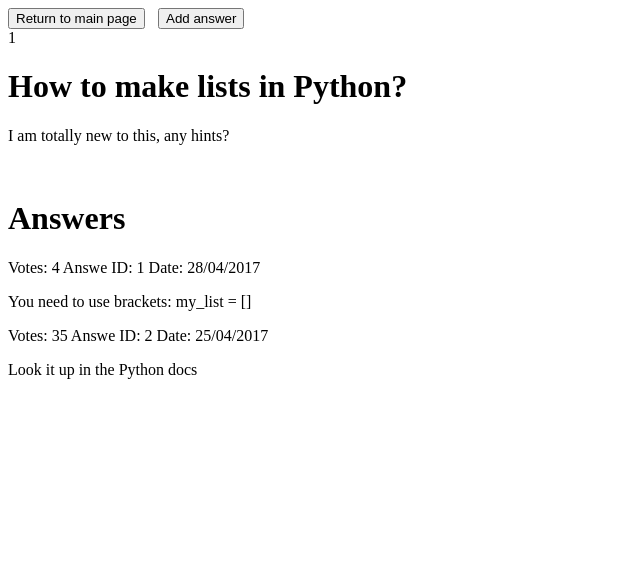
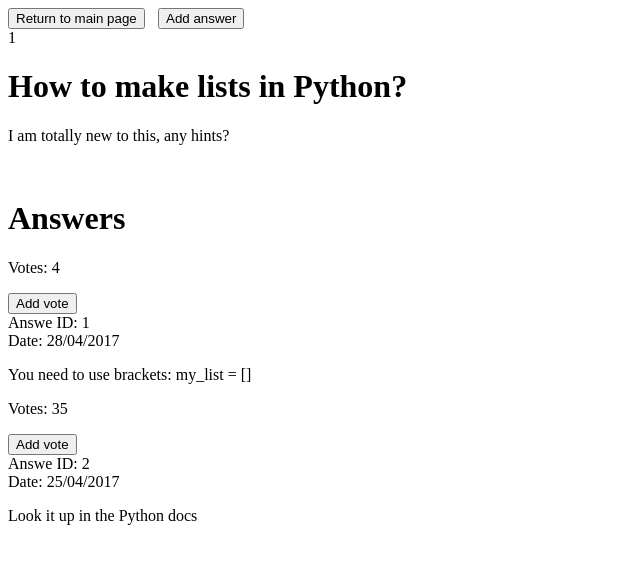
Before and after one commit to Kashydo/AskMate-sprint2, a Flask app: page /question/1/1 in a window 1280 px wide. Shown: the top 564 px of the page, without its empty margins (0-640 px from the left). Run offline with Flask 2, Linux system fonts and the light colour scheme; some libraries are stand-ins or nearby versions.

Commit message:
Vote for answers

```diff
--- a/messages.py
+++ b/messages.py
@@ -5,6 +5,6 @@ messages = {
     "delete_question": "Question has been deleted",
     "cant_delete": "You can't delete this",
     "edited_question":"Question has been edited",
-    "vote_question": "Vote has been added",
+    "vote_added": "Vote has been added",
     "cant_vote": "You can't vote for this",
 }
--- a/server.py
+++ b/server.py
@@ -16,14 +16,6 @@ from messages import *
 from jinja2 import Environment
 
 app = Flask(__name__)
-
-
-def user_acess(id):
-    user_id = util.get_user_id(request)
-    if user_id == id:
-        return True
-    return False
-
 
 @app.route("/")
 @app.route("/")
@@ -58,7 +50,7 @@ def question_list(messages_msg=None):
     return response
 
 
-@app.route("/question/<question_id>")
+@app.route("/question/<question_id>/")
 @app.route("/question/<question_id>/<string:messages_msg>")
 def question_detail(question_id, messages_msg=None):
     user_id = util.get_user_id(request)
@@ -266,9 +258,32 @@ def vote_question(question_id):
         )
     )
     if user_id != question["user_id"]:
-        messages_msg = messages["vote_question"]
+        messages_msg = messages["vote_added"]
         data_hendler.add_vote(QUESTIONS_FILE, question_id, "id", QUESTION_HEADER)
         response.set_cookie("vote_question_"+str(question_id), "1")
+    else:
+        messages_msg = messages["cant_vote"]
+    if not request.cookies.get("userID"):
+        response.set_cookie("user_id", user_id)
+    return response
+
+
+@app.route("/question/<int:question_id>/vote/<int:answer_id>")
+def vote_answer(question_id, answer_id):
+    messages_msg = ""
+    user_id = util.get_user_id(request)
+    with open(ANSWER_FILE, "r", newline="") as csvfile:
+        answers = list(csv.DictReader(csvfile))
+    answer = next((a for a in answers if a["id"] == str(answer_id)), None)
+    response = make_response(
+        redirect(
+            url_for("question_detail", question_id=question_id,  messages_msg=messages_msg)
+        )
+    )
+    if user_id != answer["user_id"]:
+        messages_msg = messages["vote_added"]
+        data_hendler.add_vote(ANSWER_FILE, answer_id, "id", ANSWER_HEADER)
+        response.set_cookie("vote_answer_"+str(question_id)+"-"+str(answer_id), "1")
     else:
         messages_msg = messages["cant_vote"]
     if not request.cookies.get("userID"):
--- a/templates/question_detail.html
+++ b/templates/question_detail.html
@@ -47,8 +47,14 @@
       {% endif %} {% if answers is not none %} {%for answer in answers %}
       <div>
         <p>
-          Votes: {{answer['vote_number']}} Answe ID: {{answer['id']}} Date:
-          {{answer['submission_time'] | post_time}}
+          Votes: {{answer['vote_number']}} <br />
+          {% if answer['user_id'] != user_id and request.cookies.get("vote_answer_"+question['id']+"-"+answer['id']) != "1" %}
+          <form method="GET" action="/question/{{question['id']}}/vote/{{answer['id']}}">
+            <input type="submit" value="Add vote" />
+          </form>
+          {% endif %}
+          Answe ID: {{answer['id']}} <br />
+          Date: {{answer['submission_time'] | post_time}}
         </p>
         <p>{{answer['message']}}</p>
         {% if answer['image'] %}
```
